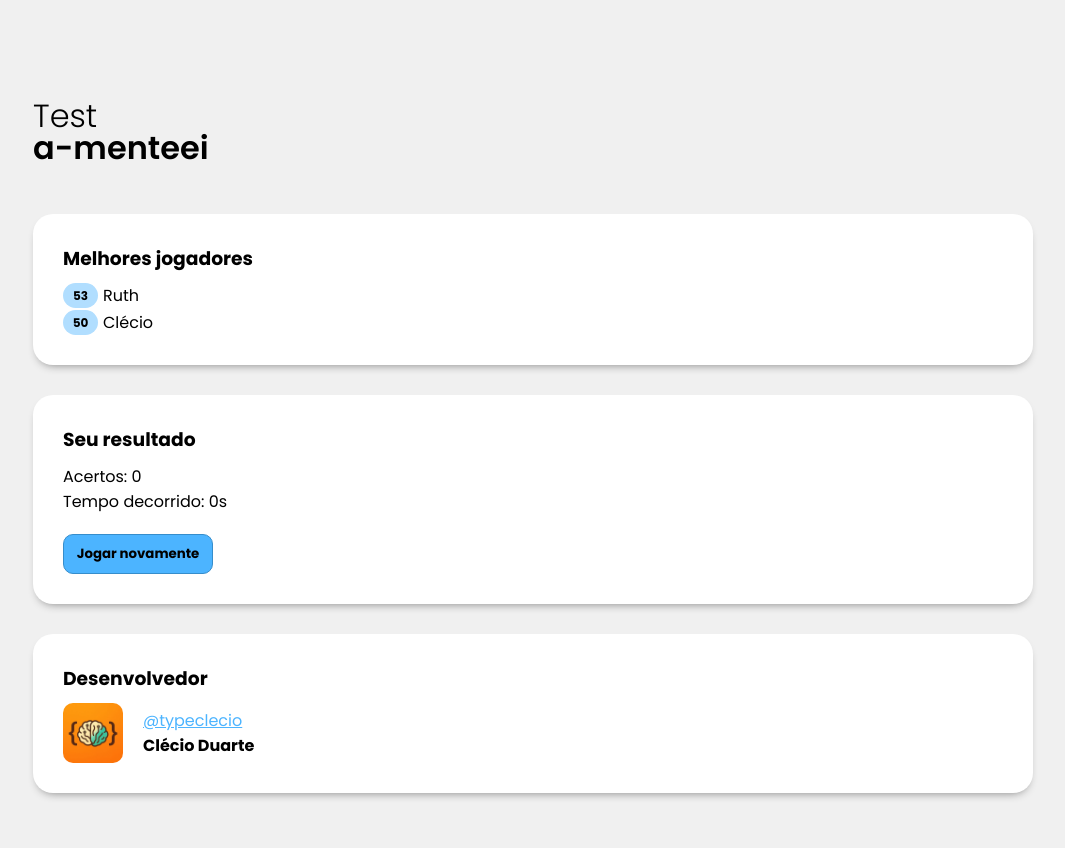
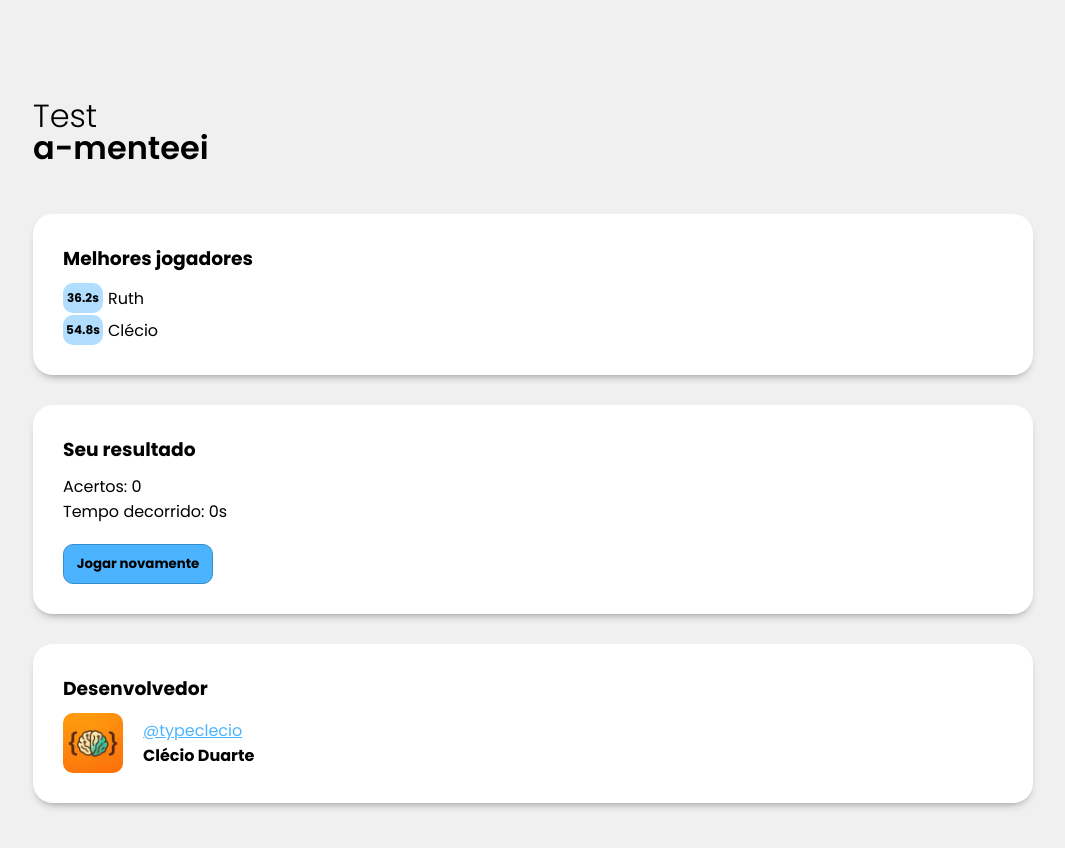
Before and after one commit to TypeClecio/Testamenteei-frontend, a React (Vite) app: page /final in a window 1280 px wide. Shown: the top 848 px of the page, without its empty margins (107-1172 px from the left). Built offline with nearby package versions, Linux system fonts and the light colour scheme; a web font is replaced by a local one.

Commit message:
Removendo tudo quanto sobre ranking

```diff
--- a/src/pages/Final/Final.tsx
+++ b/src/pages/Final/Final.tsx
@@ -1,132 +1,17 @@
-import React, { useEffect } from "react";
 import { useNavigate } from "react-router-dom";
 
 import logoTypeclecio from "../../../public/logo-typeclecio.jpg";
 import "./Final.style.scss";
 import Marca from "../../assets/components/Marca/Marca";
 
-// interface classificado {
-//   id?: number;
-//   criado_em?: string;
-//   jogador: string;
-//   acertos: number;
-//   tempo: number;
-// }
-
 const Final: React.FC = () => {
   const navigate = useNavigate();
 
-  // const [listaClassificados, setListaClassificados] = useState<classificado[]>([]);
-  // const [foiClassificado, setFoiClassificado] = useState<boolean>(false);
-  // const [carregando, setCarregando] = useState<boolean>(true);
-
-  // const medirPontuacao = async (data: classificado[]) => {
-  //   const acertosJogador = Number(localStorage.getItem("acertos")) ?? 0;
-  //   const tempoJogador = Number(localStorage.getItem("tempo")) ?? 0;
-  //   const nomeJogador = localStorage.getItem("jogador") ?? "";
-
-  //   // Verificar se o jogador já existe na lista
-  //   const jogadorExiste = data.some(
-  //     (c) => c.jogador.toLowerCase() === nomeJogador.toLowerCase()
-  //   );
-
-  //   // Se não existe, criar novo classificado
-  //   let listaAtualizada = data;
-  //   if (!jogadorExiste) {
-  //     const novoClassificado: classificado = {
-  //       jogador: nomeJogador,
-  //       acertos: acertosJogador,
-  //       tempo: tempoJogador
-  //     };
-  //     listaAtualizada = [...data, novoClassificado];
-  //   }
-
-  //   // Ordenar por acertos (decrescente) e tempo (crescente como desempate)
-  //   listaAtualizada.sort((a, b) => {
-  //     if (b.acertos !== a.acertos) {
-  //       return b.acertos - a.acertos; // Mais acertos primeiro
-  //     }
-  //     return a.tempo - b.tempo; // Menos tempo como desempate
-  //   });
-
-  //   // Verificar se o jogador está no top 5
-  //   const posicaoJogador = listaAtualizada.findIndex(
-  //     (c) => c.jogador.toLowerCase() === nomeJogador.toLowerCase()
-  //   );
-
-  //   const estaNoTop5 = posicaoJogador >= 0 && posicaoJogador < 5;
-  //   setFoiClassificado(estaNoTop5);
-
-  //   // Manter apenas os 5 melhores
-  //   const top5 = listaAtualizada.slice(0, 5);
-
-  //   // Atualizar state com a lista atualizada
-  //   setListaClassificados(top5);
-
-  //   // Se foi classificado, enviar para o banco de dados
-  //   if (estaNoTop5) {
-  //     await enviarClassificacaoAoBancoDados({
-  //       jogador: nomeJogador,
-  //       acertos: acertosJogador,
-  //       tempo: tempoJogador
-  //     });
-  //   }
-
-  //   setCarregando(false);
-  // };
-
-  // const enviarClassificacaoAoBancoDados = async (novoClassificado: classificado) => {
-  //   try {
-  //     const response = await fetch("http://localhost:3000/classificados/atualizar", {
-  //       method: "POST",
-  //       credentials: "include",
-  //       headers: {
-  //         "Content-Type": "application/json"
-  //       },
-  //       body: JSON.stringify(novoClassificado)
-  //     });
-
-  //     if (!response.ok) {
-  //       const erro = await response.json();
-  //       console.error('Erro ao enviar classificação:', erro);
-  //       return;
-  //     }
-
-  //     const resultado = await response.json();
-  //     console.log('Classificação atualizada com sucesso:', resultado);
-  //   } catch (error) {
-  //     console.error('Erro ao enviar classificação:', error);
-  //   }
-  // };
-
   const jogarNovamente = () => {
-    if (!localStorage.getItem("jogador")) return navigate("/inicio");
+    if (!localStorage.getItem("jogador")) return navigate("/inicio", { replace: true });
     navigate("/jogatina", { replace: true });
     location.reload();
   };
-
-  useEffect(() => {
-    // document.title = "Final | Testamenteei";
-
-    // const obterClassificacao = async () => {
-    //   try {
-    //     const response = await fetch("http://localhost:3000/classificados/obter", {
-    //       method: "GET",
-    //       credentials: "include",
-    //       headers: {
-    //         "Content-Type": "application/json"
-    //       }
-    //     });
-
-    //     const { data } = await response.json();
-    //     medirPontuacao(data);
-    //   } catch (error) {
-    //     console.log(error);
-    //   }
-    // }
-
-    // obterClassificacao();
-  }, []);
 
   return (
     <main id="inicio">
@@ -136,19 +21,13 @@ const Final: React.FC = () => {
         <h3>Melhores jogadores</h3>
         <ul id="melhores-jogadores">
           <li>
-            <span>53</span>
+            <span>36.2s</span>
             <span>Ruth</span>
           </li>
           <li>
-            <span>50</span>
+            <span>54.8s</span>
             <span>Clécio</span>
           </li>
-          {/* {listaClassificados.map(({ jogador, acertos }, index) => (
-            <li key={index}>
-              <span>{acertos}</span>
-              <span>{jogador}</span>
-            </li>
-          ))} */}
         </ul>
       </section>
 
@@ -158,7 +37,6 @@ const Final: React.FC = () => {
           <ul>
             <li>Acertos: {Number(localStorage.getItem("acertos")) ?? 0}</li>
             <li>Tempo decorrido: {Number(localStorage.getItem("tempo")) ?? 0}s</li>
-            {/* <li>{foiClassificado ? "Classificado no top 5!" : "Não classificado"}</li> */}
           </ul>
 
           <button onClick={() => jogarNovamente()}>
--- a/src/pages/Inicio/Inicio.style.scss
+++ b/src/pages/Inicio/Inicio.style.scss
@@ -43,11 +43,11 @@ section#colocacao {
       text-transform: capitalize;
 
       span:first-child {
-        width: 35px;
-        height: 25px;
+        width: 40px;
+        height: 30px;
         font-size: 12px;
         background-color: #b1deff;
-        border-radius: 20px;
+        border-radius: 10px;
         display: flex;
         align-items: center;
         justify-content: center;
--- a/src/pages/Inicio/Inicio.tsx
+++ b/src/pages/Inicio/Inicio.tsx
@@ -6,19 +6,9 @@ import logoTypeclecio from "../../../public/logo-typeclecio.jpg";
 import "./Inicio.style.scss";
 import Marca from "../../assets/components/Marca/Marca";
 
-// interface classificado {
-//   id: number;
-//   created_at: string;
-//   jogador: string;
-//   acertos: number;
-//   tempo: number;
-// }
-
 const Inicio: React.FC = () => {
   const navigate = useNavigate();
-
-  const [jogador, setJogador] = useState("");
-  // const [listaClassificados, setListaClassificados] = useState<classificado[]>([]);
+  const [jogador, setJogador] = useState(""); // Nome do jogador
 
   const iniciarPartida = () => {
     if (!jogador) return alert("Por favor, digite seu nome para iniciar a partida.");
@@ -31,35 +21,9 @@ const Inicio: React.FC = () => {
   }, [jogador]); // Salva o nome do jogador no localStorage sempre que ele mudar
 
   useEffect(() => {
-    // document.title = "Test a-menteei";
-
-    // const obterClassificacao = async () => {
-    //   try {
-    //     const response = await fetch("http://localhost:3000/classificados/obter", {
-    //       method: "GET",
-    //       credentials: "include", // <- envia cookies ou credenciais da sessão
-    //       headers: {
-    //         "Content-Type": "application/json"
-    //       }
-    //     });
-
-    //     const { data } = await response.json();
-    //     if (!response.ok) {
-    //       console.error('Erro ao obter classificação:', data);
-    //       return;
-    //     }
-
-    //     setListaClassificados(data);
-    //   } catch (error) {
-    //     console.log(error);
-    //   }
-    // }
-
     const jogador = localStorage.getItem("jogador") || "";
     if (!jogador) return;
     setJogador(jogador);
-
-    // obterClassificacao();
   }, []); // Preenche o nome do jogador ao carregar a página
 
   return (
@@ -75,19 +39,13 @@ const Inicio: React.FC = () => {
         <h3>Melhores jogadores</h3>
         <ul id="melhores-jogadores">
           <li>
-            <span>53</span>
+            <span>36.2s</span>
             <span>Ruth</span>
           </li>
           <li>
-            <span>50</span>
+            <span>54.8s</span>
             <span>Clécio</span>
           </li>
-          {/* {listaClassificados.map(({ jogador, acertos }, index) => (
-            <li key={index}>
-              <span>{acertos}</span>
-              <span>{jogador}</span>
-            </li>
-          ))} */}
         </ul>
       </section>
 
--- a/src/pages/Jogatina/Jogatina.style.scss
+++ b/src/pages/Jogatina/Jogatina.style.scss
@@ -108,6 +108,8 @@ section#controles {
     padding: 20px;
     position: absolute;
     padding-right: 40px;
+    top: 0px !important;
+    left: 0px !important;
 
     display: flex;
     align-items: center;
--- a/src/pages/Jogatina/Jogatina.tsx
+++ b/src/pages/Jogatina/Jogatina.tsx
@@ -31,7 +31,7 @@ const Jogatina: React.FC = () => {
 
   const fimDaPartida = () => {
     const tempoAoFinalizar = new Date().getTime();
-    const tempoDecorrido = ((tempoAoFinalizar - tempoAoIniciar) / 1000).toFixed(0);
+    const tempoDecorrido = ((tempoAoFinalizar - tempoAoIniciar) / 1000).toFixed(1);
 
     localStorage.setItem("tempo", `${tempoDecorrido}`); // Salvar o tempo de jogatina
     localStorage.setItem("acertos", `${acertos}`); // Salvar a quantidade de acerto
@@ -62,16 +62,12 @@ const Jogatina: React.FC = () => {
   }, [tempo]); // Função para iniciar a partida com o temporizador
 
   useEffect(() => {
-    // atualiza o livro atual quando o índice mudar
     setLivroAtual(ordem[index] || { nome: "", testamento: "" });
-  }, [index, ordem]);
+  }, [index, ordem]); // atualiza o livro atual quando o índice mudar
 
   useEffect(() => {
-    // document.title = "Jogatina | Testamenteei";
-
     if (acertos < 1) tempoAoIniciar = new Date().getTime();
-    // já iniciamos com index 0 e ordem embaralhada
-  }, []);
+  }, []); // já iniciamos com index 0 e ordem embaralhada
 
   return (
     <main id="jogatina">
```
